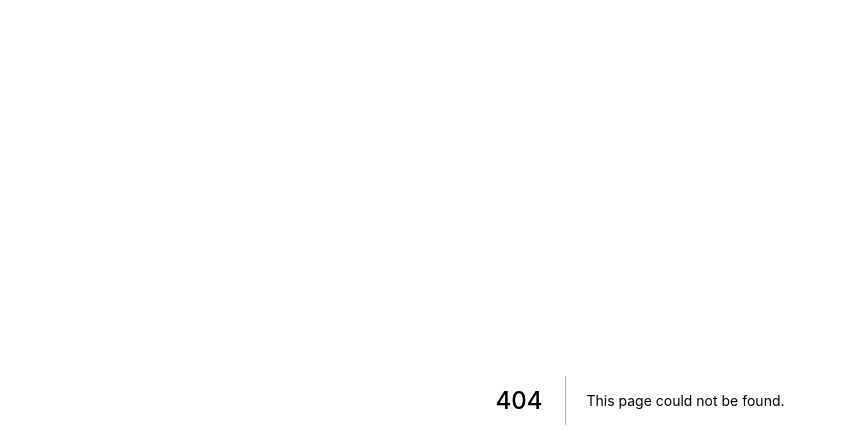
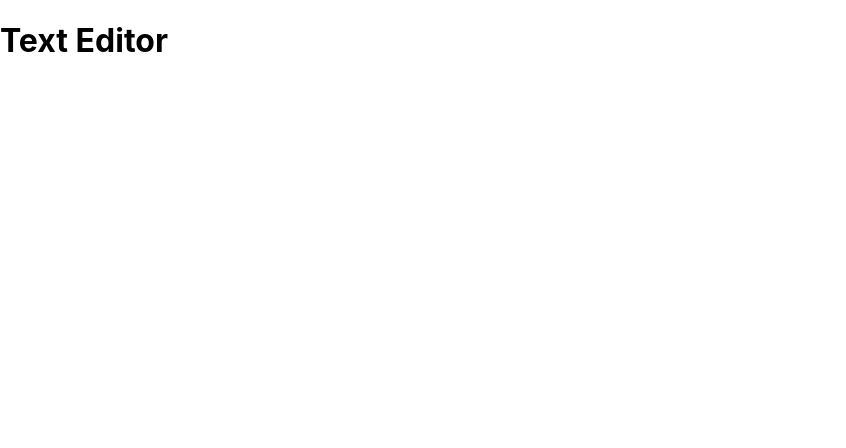
Before and after one commit to Lunaticsatoshi/Scriptr, a Next.js app: page /document/1 in a window 1280 px wide. Before the commit this address had no page. Shown: the top 448 px of the page, without its empty margins (0-846 px from the left). Built offline with nearby package versions, Linux system fonts and the light colour scheme.

Commit message:
:heavy_plus_sign: Adding types for quill as dev dependency

```diff
--- a/package.json
+++ b/package.json
@@ -16,6 +16,7 @@
   },
   "devDependencies": {
     "@types/node": "16.11.12",
+    "@types/quill": "^2.0.9",
     "@types/react": "17.0.37",
     "@typescript-eslint/eslint-plugin": "^5.6.0",
     "@typescript-eslint/parser": "^5.6.0",
--- /dev/null
+++ b/src/pages/document/[id]/index.tsx
@@ -0,0 +1,11 @@
+import type { NextPage } from 'next';
+
+const DocumentPage: NextPage = () => {
+    return (
+        <div>
+            <h1>Text Editor</h1>
+        </div>
+    )
+}
+
+export default DocumentPage
```
Also changed, not shown: 1 other file (tests, documents, lock files or other folders).
